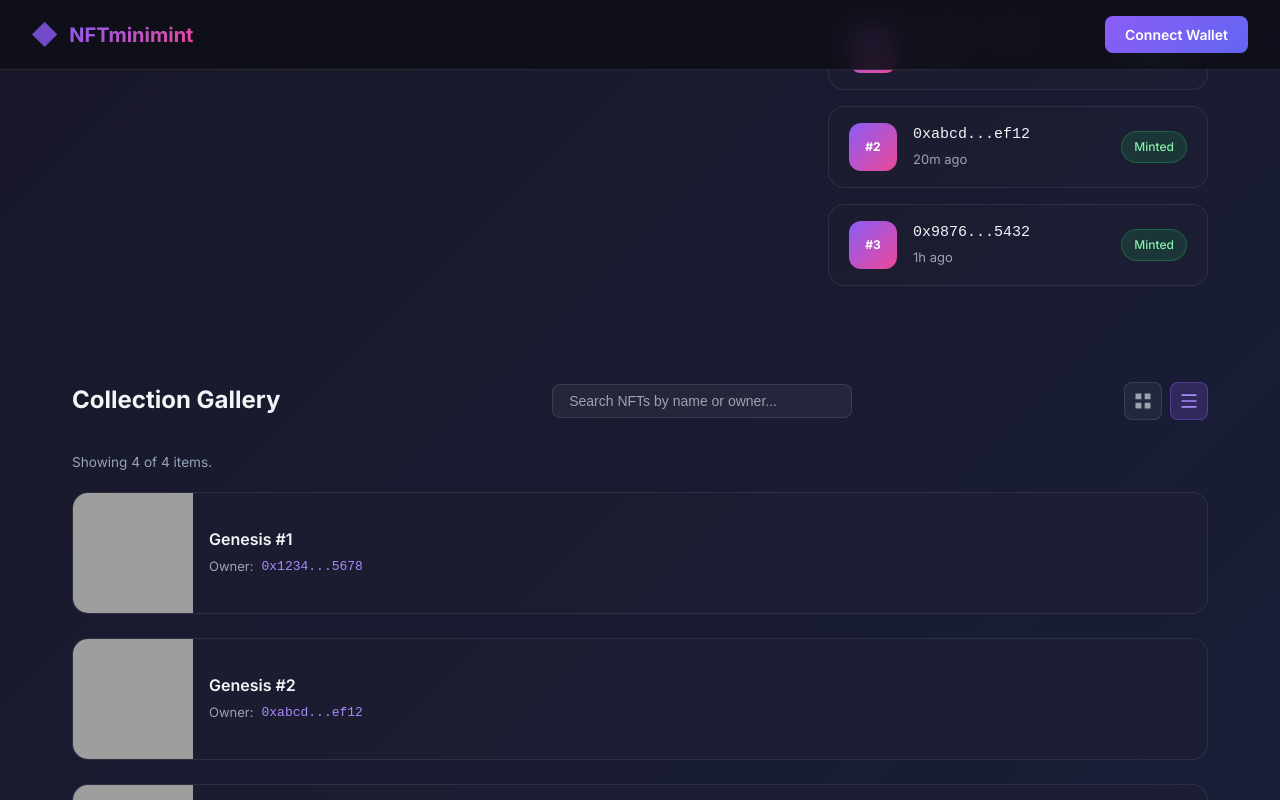
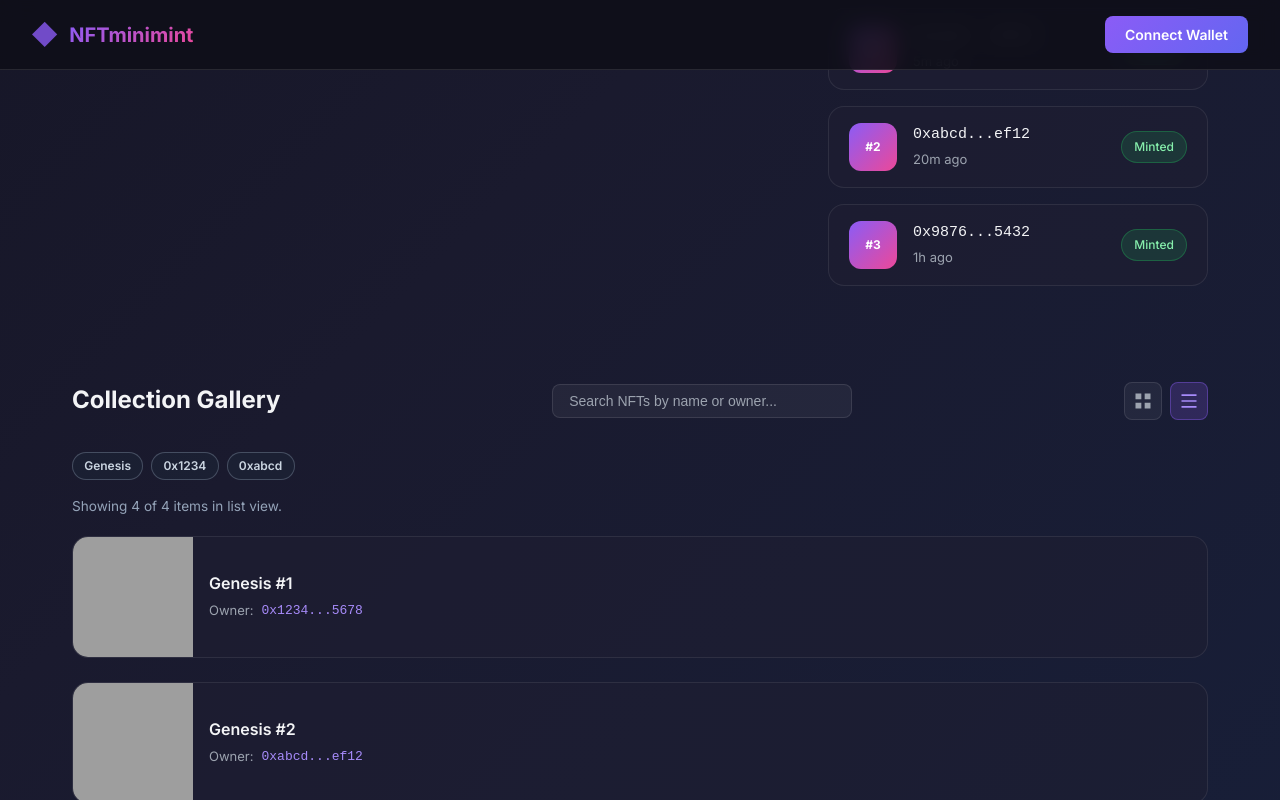
Before and after one commit to AdekunleBamz/NFTminimint, a React (Vite) app in the folder frontend/: page / in a window 1280 px wide. Both pictures are taken after a click on the button 1188 px from the left and 2048 px from the top of the page. Shown: the part 1648-2448 px from the top of the page. Built offline with nearby package versions, Linux system fonts and the light colour scheme; grey boxes are pictures that could not be loaded.

Commit message:
Speed up gallery search with quick filters and keyboard clear

```diff
--- a/frontend/src/components/Gallery.css
+++ b/frontend/src/components/Gallery.css
@@ -69,6 +69,29 @@
   margin: 0 0 1.25rem;
   color: #94a3b8;
   font-size: 0.85rem;
+}
+
+.gallery__chips {
+  display: flex;
+  flex-wrap: wrap;
+  gap: 0.5rem;
+  margin-bottom: 1rem;
+}
+
+.gallery__chip {
+  border: 1px solid rgba(148, 163, 184, 0.35);
+  background: rgba(30, 41, 59, 0.45);
+  color: #cbd5e1;
+  border-radius: 999px;
+  padding: 0.35rem 0.7rem;
+  font-size: 0.75rem;
+  font-weight: 600;
+  cursor: pointer;
+}
+
+.gallery__chip:hover {
+  border-color: rgba(139, 92, 246, 0.45);
+  color: #f5f3ff;
 }
 
 .view-btn {
--- a/frontend/src/components/Gallery.jsx
+++ b/frontend/src/components/Gallery.jsx
@@ -7,6 +7,7 @@ function Gallery({ provider, contractAddress }) {
   const [selectedNft, setSelectedNft] = useState(null)
   const [viewMode, setViewMode] = useState('grid')
   const [searchTerm, setSearchTerm] = useState('')
+  const quickFilters = ['Genesis', '0x1234', '0xabcd']
 
   // Sample NFT data for demonstration
   useEffect(() => {
@@ -115,6 +116,11 @@ function Gallery({ provider, contractAddress }) {
               placeholder="Search NFTs by name or owner..."
               value={searchTerm}
               onChange={(e) => setSearchTerm(e.target.value)}
+              onKeyDown={(event) => {
+                if (event.key === 'Escape') {
+                  setSearchTerm('')
+                }
+              }}
               className="search-input"
             />
           </div>
@@ -139,11 +145,23 @@ function Gallery({ provider, contractAddress }) {
             </button>
           </div>
         </div>
+        <div className="gallery__chips" aria-label="Quick search filters">
+          {quickFilters.map((filter) => (
+            <button
+              key={filter}
+              type="button"
+              className="gallery__chip"
+              onClick={() => setSearchTerm(filter)}
+            >
+              {filter}
+            </button>
+          ))}
+        </div>
         <div className="gallery__empty gallery__empty--search">
           <span className="gallery__empty-icon">🔍</span>
           <h3>No NFTs Found</h3>
           <p>We could not find anything matching "{searchTerm}".</p>
-          <button className="gallery__clear-btn" onClick={() => setSearchTerm('')}>
+          <button className="gallery__clear-btn" onClick={() => setSearchTerm('')} aria-label="Clear NFT search">
             Clear Search
           </button>
         </div>
@@ -161,6 +179,11 @@ function Gallery({ provider, contractAddress }) {
             placeholder="Search NFTs by name or owner..."
             value={searchTerm}
             onChange={(e) => setSearchTerm(e.target.value)}
+            onKeyDown={(event) => {
+              if (event.key === 'Escape') {
+                setSearchTerm('')
+              }
+            }}
             className="search-input"
           />
           {hasSearch && (
@@ -168,6 +191,7 @@ function Gallery({ provider, contractAddress }) {
               type="button"
               className="gallery__clear-search"
               onClick={() => setSearchTerm('')}
+              aria-label="Clear NFT search"
             >
               Clear
             </button>
@@ -195,8 +219,21 @@ function Gallery({ provider, contractAddress }) {
         </div>
       </div>
 
+      <div className="gallery__chips" aria-label="Quick search filters">
+        {quickFilters.map((filter) => (
+          <button
+            key={filter}
+            type="button"
+            className="gallery__chip"
+            onClick={() => setSearchTerm(filter)}
+          >
+            {filter}
+          </button>
+        ))}
+      </div>
+
       <p className="gallery__results" aria-live="polite">
-        Showing {filteredNfts.length} of {nfts.length} items{hasSearch ? ` for "${searchTerm}"` : ''}.
+        Showing {filteredNfts.length} of {nfts.length} items in {viewMode} view{hasSearch ? ` for "${searchTerm}"` : ''}.
       </p>
 
       <div className={`gallery__grid gallery__grid--${viewMode}`}>
```
